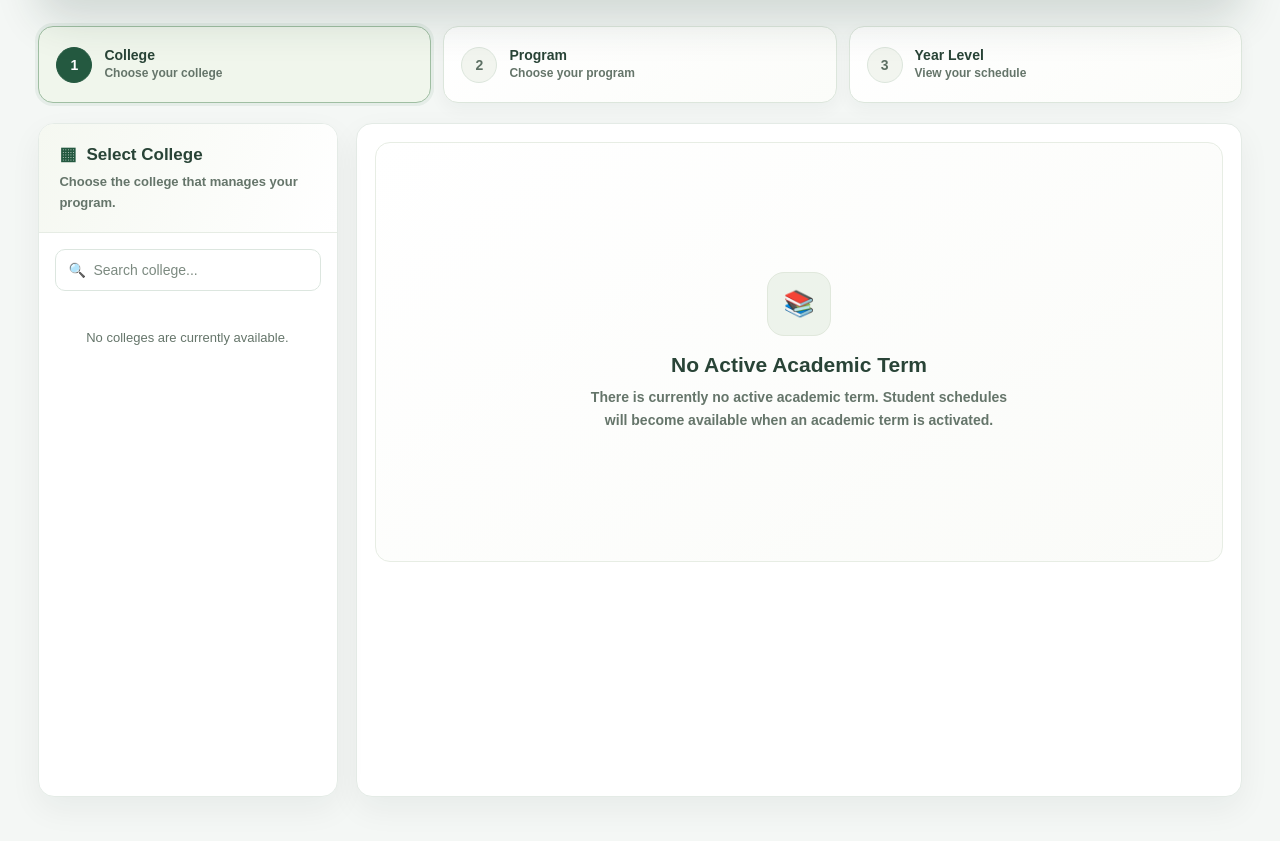
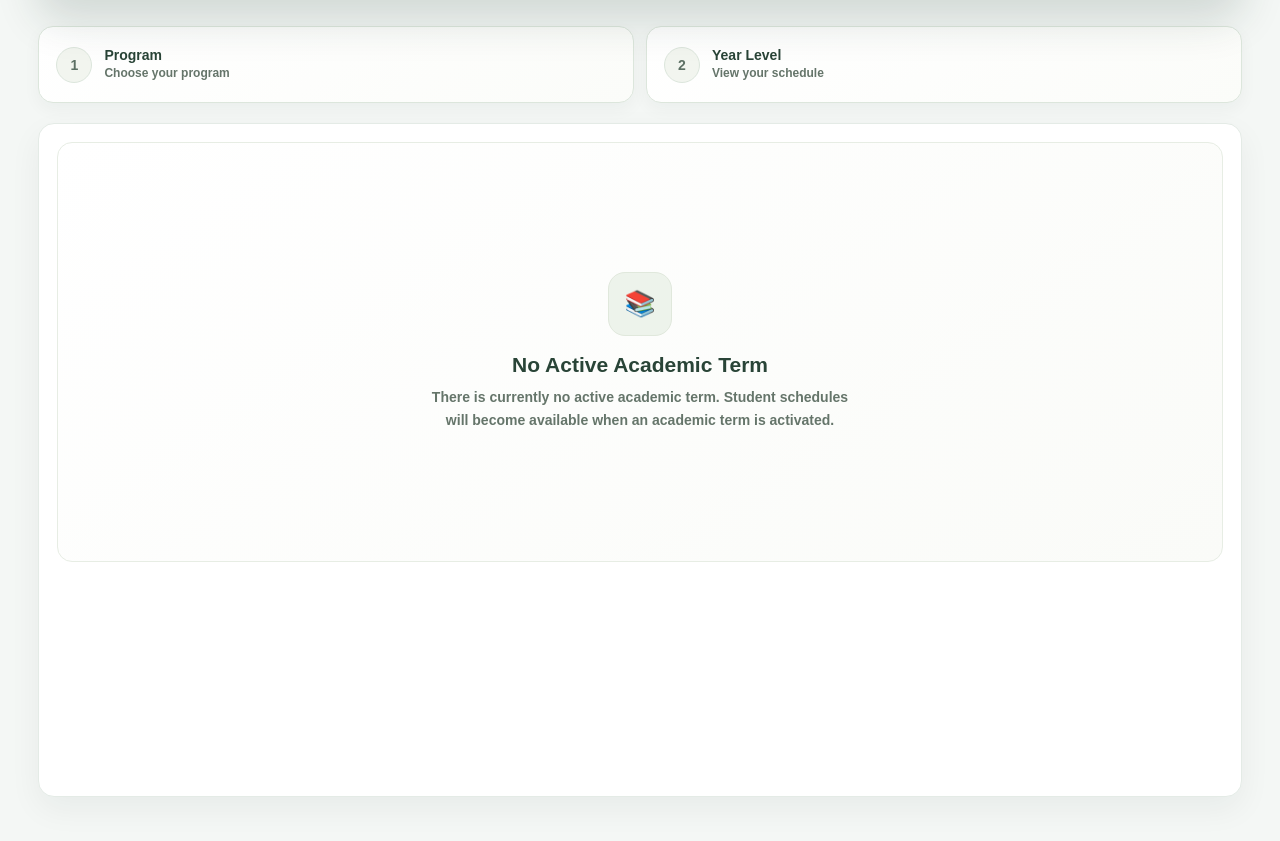
Before and after one commit to libag770-creator/WebRoomSched, a Laravel app: template resources/views/student/schedule.blade.php in a window 1280 px wide. Shown: the part 233-1074 px from the top of the page. Run offline with Laravel 12, Linux system fonts and the light colour scheme; the template is opened without the code that fills it, so the values that code supplies are empty; parts of the project's set-up code (start-up, migrations or seed data) failed here and were passed over.

Commit message:
Update student schedule page

```diff
--- a/resources/views/student/schedule.blade.php
+++ b/resources/views/student/schedule.blade.php
@@ -1869,7 +1869,16 @@
         @media print {
             .student-schedule-body .student-excel-wrapper { display:block !important; max-height:none !important; overflow:visible !important; }
         }
-    </style>
+
+        /* The access code already identifies the student’s college. */
+        .student-schedule-body .department-panel,
+        .student-schedule-body #stepDepartment { display:none !important; }
+        .student-schedule-body .main-layout { grid-template-columns:minmax(0,1fr) !important; }
+        .student-schedule-body .steps { grid-template-columns:repeat(2,minmax(0,1fr)); }
+        .student-schedule-body .schedule-footer { display:none !important; }
+        @media(max-width:850px) {
+            .student-schedule-body .steps { grid-template-columns:1fr; }
+        }</style>
 
 </head>
 
@@ -1984,7 +1993,7 @@
         >
 
             <div class="step-number">
-                2
+                1
             </div>
 
             <div class="step-text">
@@ -2008,7 +2017,7 @@
         >
 
             <div class="step-number">
-                3
+                2
             </div>
 
             <div class="step-text">
@@ -2140,7 +2149,7 @@
 
                 <h2>
                     @if($activeTerm)
-                        Select Your College
+                        Select a Program
                     @else
                         No Active Academic Term
                     @endif
@@ -2148,9 +2157,7 @@
 
                 <p>
                     @if($activeTerm)
-                        Start by selecting your college from the
-                        list. The available programs will automatically
-                        be loaded from the published schedules for
+                        Choose a program to view published schedules for
                         <strong>
                             {{ $activeTerm->academic_year }}
                             •
@@ -2180,7 +2187,7 @@
                     <div class="selection-heading-left">
 
                         <div class="selection-label">
-                            Step 2
+                            Step 1
                         </div>
 
                         <div class="selection-title">
@@ -2227,7 +2234,7 @@
                     <div class="selection-heading-left">
 
                         <div class="selection-label">
-                            Step 3
+                            Step 2
                         </div>
 
                         <div class="selection-title">
@@ -2642,6 +2649,10 @@
     /* =========================================================
        LOAD PROGRAMS
     ========================================================= */
+    if (departmentButtons.length > 0) {
+        selectDepartment(departmentButtons[0]);
+    }
+
 
     function loadPrograms()
     {
```
